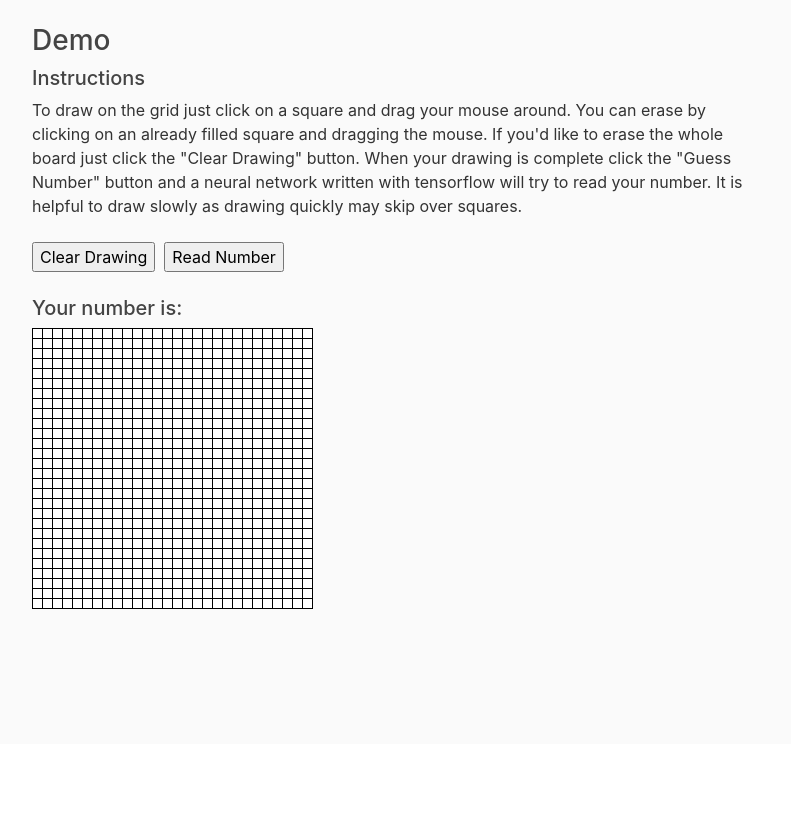
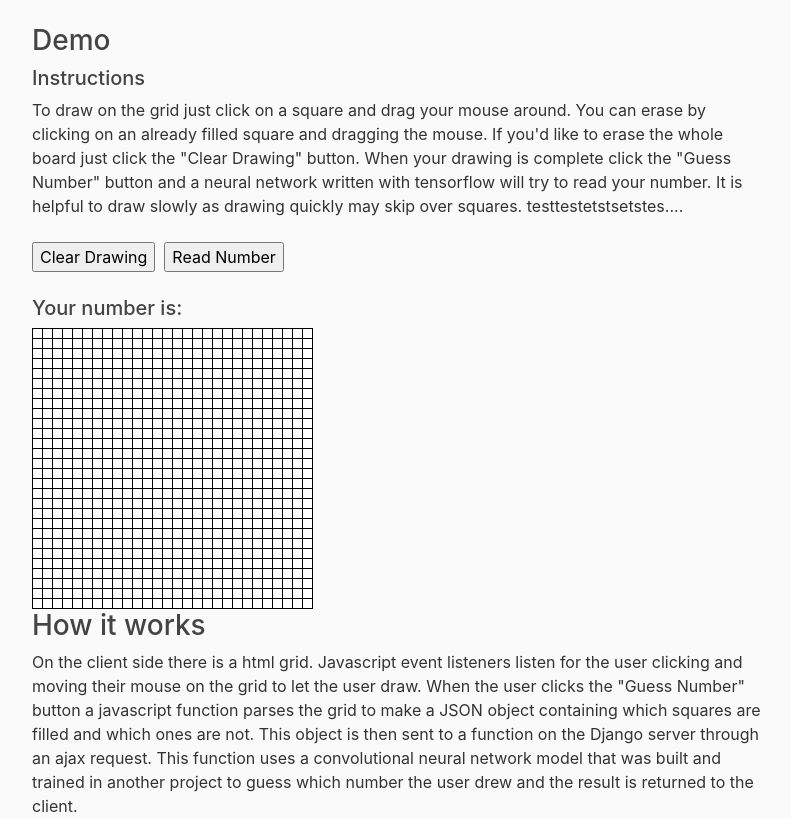
Before and after one commit to MichaelWheeler202/My_Website, a Django app: page /MNISTDigitReader/ in a window 1280 px wide. Shown: the part 56-874 px from the top of the page, without its empty margins (53-844 px from the left). Before the commit the page ends 665 px from the top, so only its background shows below. Run offline with Django 3.2, Linux system fonts and the light colour scheme; some libraries are stand-ins or nearby versions.

Commit message:
Added "How it works" Section to MNIST Digit Reader page

```diff
--- a/my_website/app_pages/Templates/app_pages/MNISTDigitReader.html
+++ b/my_website/app_pages/Templates/app_pages/MNISTDigitReader.html
@@ -16,7 +16,7 @@
                     To draw on the grid just click on a square and drag your mouse around.  You can erase by clicking on an already filled square
                     and dragging the mouse.  If you'd like to erase the whole board just click the "Clear Drawing" button.
                     When your drawing is complete click the "Guess Number" button and a neural network written with tensorflow
-                    will try to read your number.  It is helpful to draw slowly as drawing quickly may skip over squares.
+                    will try to read your number.  It is helpful to draw slowly as drawing quickly may skip over squares. testtestetstsetstes....
                 </a>
 
                 <br/><br/>
@@ -81,6 +81,16 @@
                     </table>
                 </div>
 
+            <h3>How it works</h3>
+            <a>
+                On the client side there is a html grid.  Javascript event listeners listen for the user clicking and
+                moving their mouse on the grid to let the user draw.  When the user clicks the "Guess Number" button
+                a javascript function parses the grid to make a JSON object containing which squares are filled and
+                which ones are not.  This object is then sent to a function on the Django server through an ajax
+                request.  This function uses a convolutional neural network model that was built and trained
+                in another project to guess which number the user drew and the result is returned to the client.
+            </a>
+
         </div>
      </div>
 </main>
```
